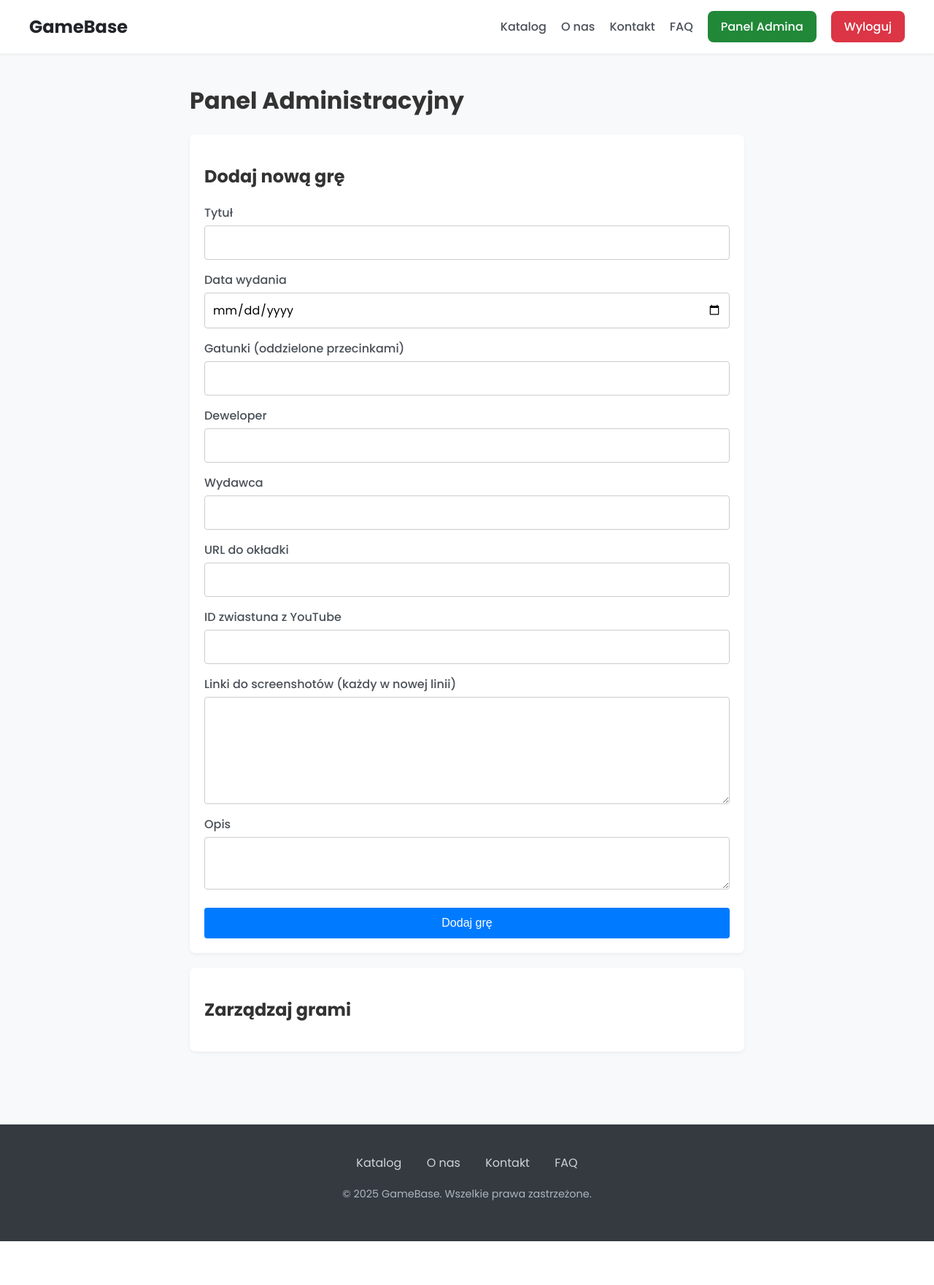
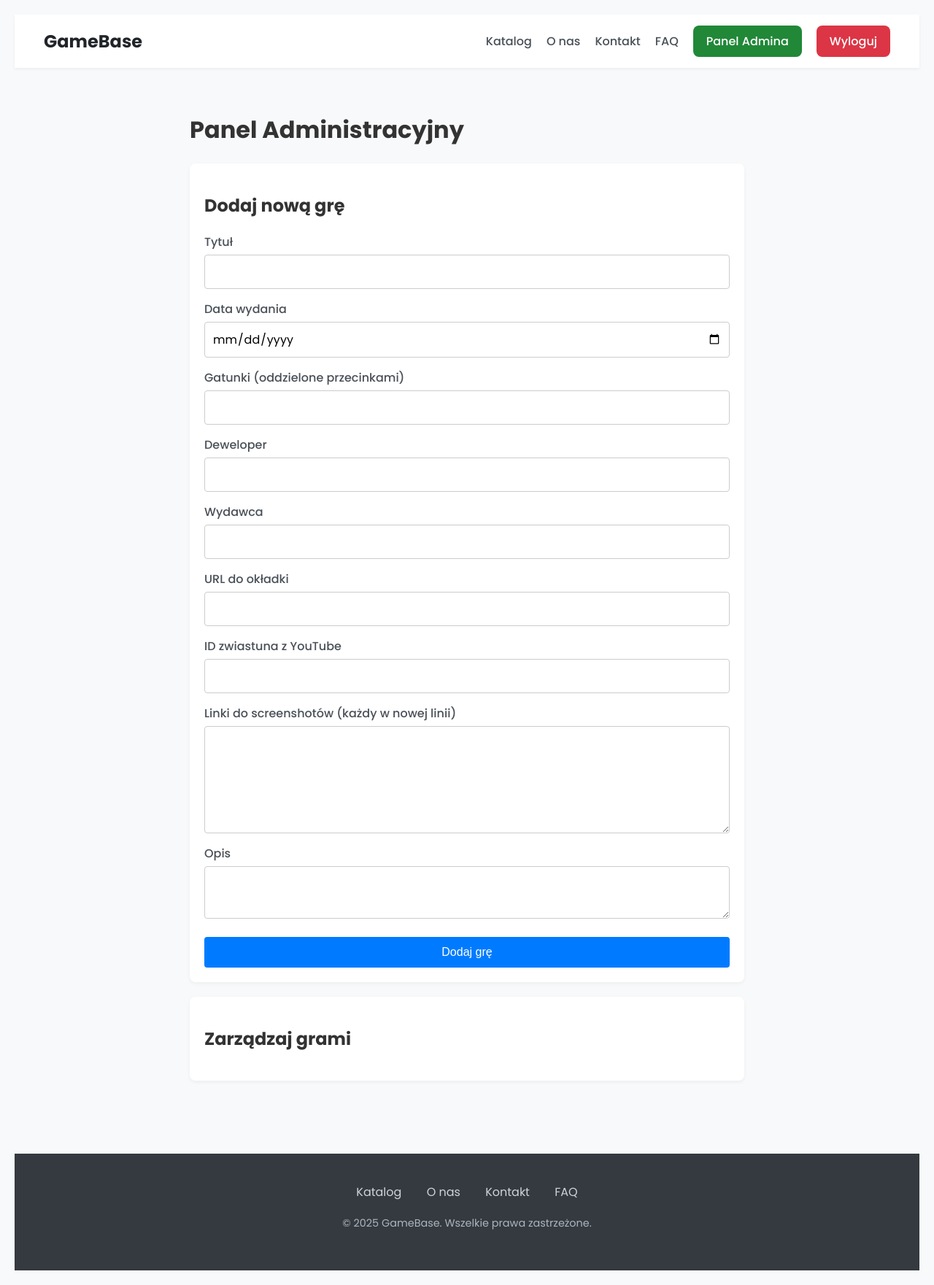
Before and after one commit to Teo2237/ProjektBazyBSI, a Flask app: page /admin in a window 1280 px wide. Shown: the whole page at 73% size. Before the commit the page ends 1701 px from the top, so only its background shows below. Run offline with Flask 3, Linux system fonts and the light colour scheme; the visitor is signed in with stand-in values (Sample User, id 1); data that the repository does not hold is empty.

Commit message:
Uspójnienia header i footera na stronie admina

```diff
--- a/static/css/admin.css
+++ b/static/css/admin.css
@@ -1,6 +1,8 @@
 /* Nowe reguły dla "przyklejonej stopki" */
-*, *::before, *::after {
-  box-sizing: border-box;
+*,
+*::before,
+*::after {
+    box-sizing: border-box;
 }
 
 html {
@@ -262,3 +264,18 @@ li:last-child {
         /* Pokazujemy przycisk hamburgera */
     }
 }
+
+.admin-layout #page-header {
+    margin-top: 20px;
+    margin-left: 20px;
+    margin-right: 20px;
+    margin-bottom: 20px;
+}
+
+.admin-layout #page-footer {
+    margin-top: 60px;
+    margin-left: 20px;
+    margin-right: 20px;
+    margin-bottom: 20px;
+
+}
--- a/templates/admin.html
+++ b/templates/admin.html
@@ -13,7 +13,7 @@
     <link rel="stylesheet" href="{{ url_for('static', filename='css/admin.css') }}">
 </head>
 
-<body>
+<body class="admin-layout">
 
     <header id="page-header">
         <div class="site-title">
```
